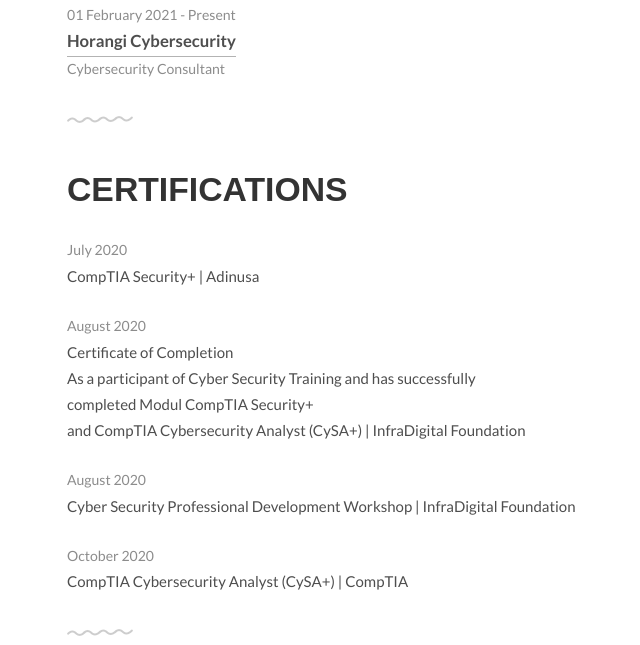
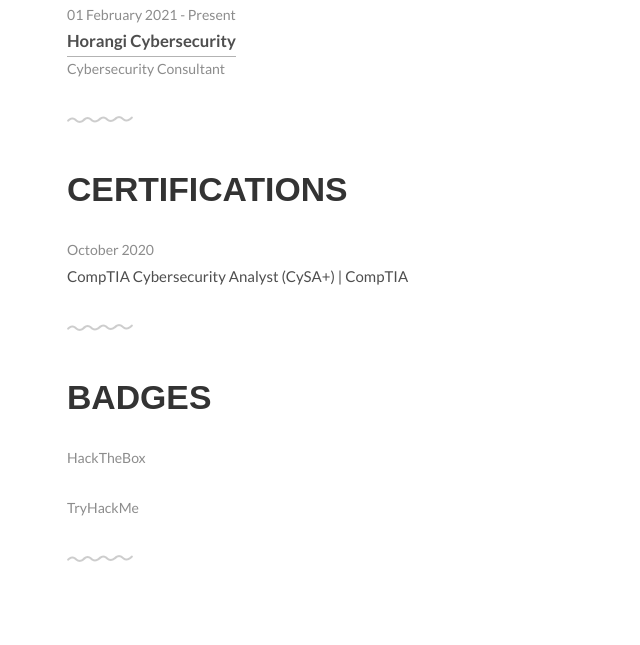
Before and after one commit to soraa14/soraa.xyz, a plain HTML site: page index.html in a window 1280 px wide. Shown: the part 666-1311 px from the top of the page, without its empty margins (262-902 px from the left). Drawn offline with Linux system fonts and the light colour scheme.

Commit message:
Update index.html

```diff
--- a/index.html
+++ b/index.html
@@ -80,21 +80,6 @@
 		<div class="container">
 			<h1 style="font-family: Sans-serif;">Certifications</h1>
 			<ul class="award-list list-flat">
-				<li>July 2020</li>
-				<li>CompTIA Security+ | Adinusa</li>
-			</ul>
-			<ul class="award-list list-flat">
-				<li>August 2020</li>
-				<li>Certificate of Completion</li>
-				<li>As a participant of Cyber Security Training and has successfully</li>
-				<li>completed Modul CompTIA Security+</li>
-				<li>and CompTIA Cybersecurity Analyst (CySA+)  | InfraDigital Foundation</li>
-			</ul>
-			<ul class="award-list list-flat">
-				<li>August 2020</li>
-				<li>Cyber Security Professional Development Workshop | InfraDigital Foundation</li>
-			</ul>
-			<ul class="award-list list-flat">
 				<li>October 2020</li>
 				<li>CompTIA Cybersecurity Analyst (CySA+) | CompTIA</li>
 			</ul>
```
